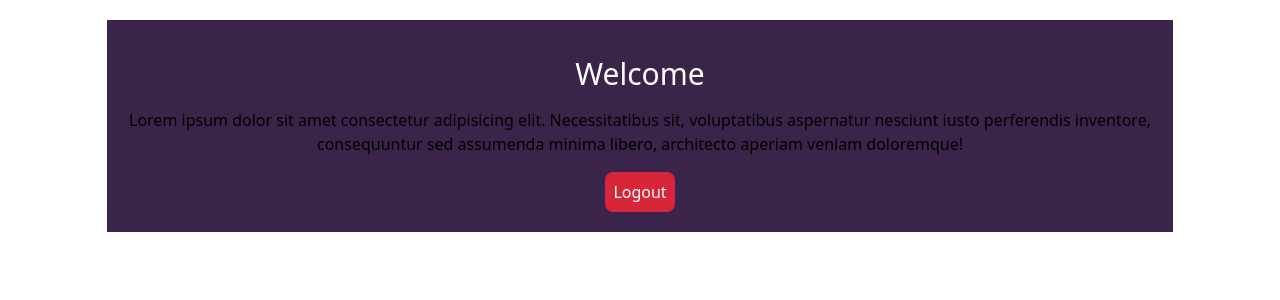
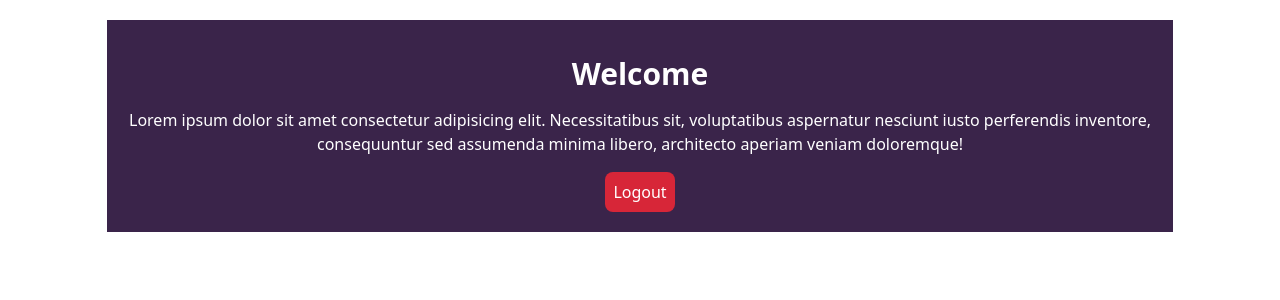
Before and after one commit to Sachin967/User-Authentication, a React (Vite) app in the folder client/: page / in a window 1280 px wide. Shown: the top 300 px of the page. Built offline with nearby package versions, Linux system fonts and the light colour scheme; sample sign-in values are in the browser's storage.

Commit message:
home page modified

```diff
--- a/client/src/pages/Home.tsx
+++ b/client/src/pages/Home.tsx
@@ -25,8 +25,8 @@ const Home: React.FC = () => {
      return Userisloggedin ? (
           <div className="py-5">
                <div className="flex justify-center">
-                    <div className="p-5 flex flex-col items-center bg-[#3A244A] w-10/12">
-                         <h1 className="text-3xl text-white p-4">
+                    <div className="p-5 text-white flex flex-col items-center bg-[#3A244A] w-10/12">
+                         <h1 className="text-3xl  font-bold p-4">
                               Welcome {userdetails?.firstname} {userdetails?.lastname}
                          </h1>
                          <p className="text-center mb-4">
```
